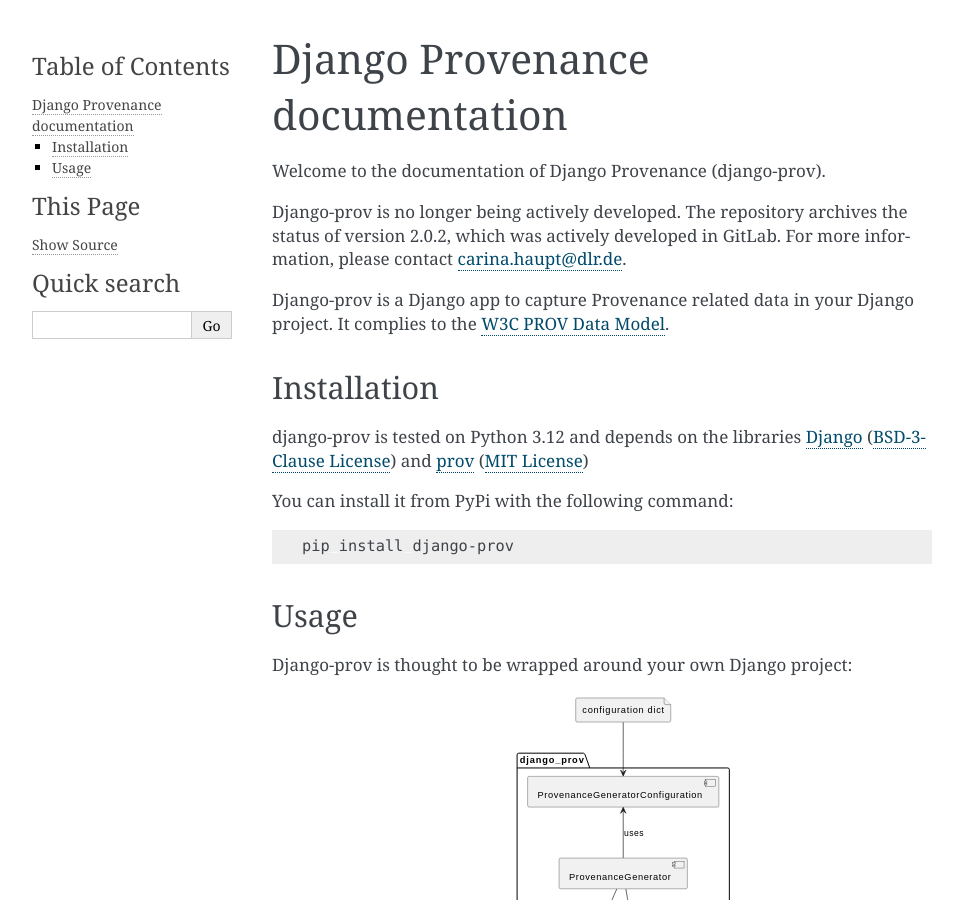
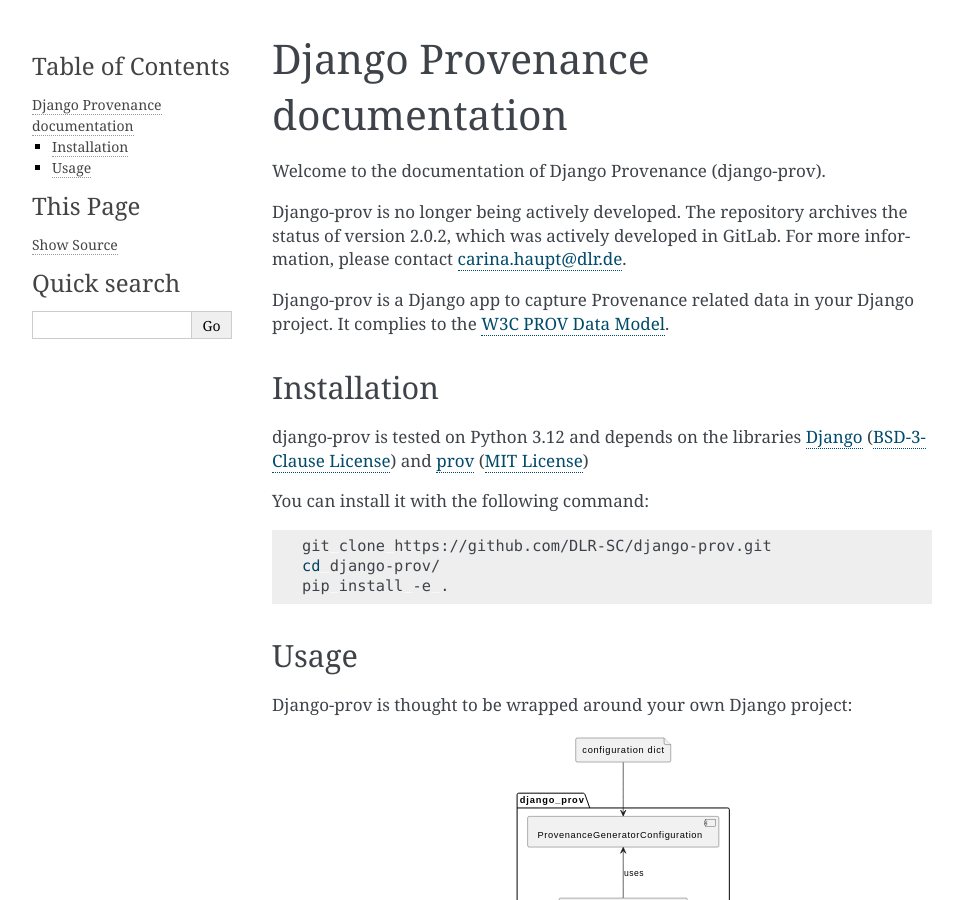
Before and after one commit to DLR-SC/django-prov, a Sphinx documentation site: the page built from docs/index.rst, in a window 1280 px wide and 900 px high. Shown: the whole window, without its empty margins (148-1111 px from the left). Built offline with Sphinx 7.4.7, drawn with Linux system fonts in a browser that asks for light colours.

Commit message:
Refactor installation process and ci

```diff
--- a/README.rst
+++ b/README.rst
@@ -27,12 +27,13 @@ django-prov is tested on Python 3.12 and depends on the libraries `Django`_ (`BS
 .. _prov: https://prov.readthedocs.io/en/latest/index.html
 .. _MIT License: https://github.com/DLR-SC/django-prov/-/blob/main/LICENSES/MIT.txt
 
-You can install it from PyPi with the following command:
+You can install it with the following command:
 
 .. code-block:: shell
 
-    pip install django-prov
-
+    git clone https://github.com/DLR-SC/django-prov.git
+    cd django-prov/
+    pip install -e .
 
 .. only:: sphinx
 
--- a/docs/general/installation.rst
+++ b/docs/general/installation.rst
@@ -11,11 +11,13 @@ django-prov is tested on Python 3.12 and depends on the libraries `Django`_ and
 .. _Django: https://www.djangoproject.com/
 .. _prov: https://prov.readthedocs.io/en/latest/index.html
 
-You can install it from PyPi with the following command:
+You can install it with the following command:
 
 .. code-block:: shell
 
-    pip install django-prov
+    git clone https://github.com/DLR-SC/django-prov.git
+    cd django-prov/
+    pip install -e .
 
 .. important::
 
```
Also changed, not shown: .gitlab-ci.yml.
